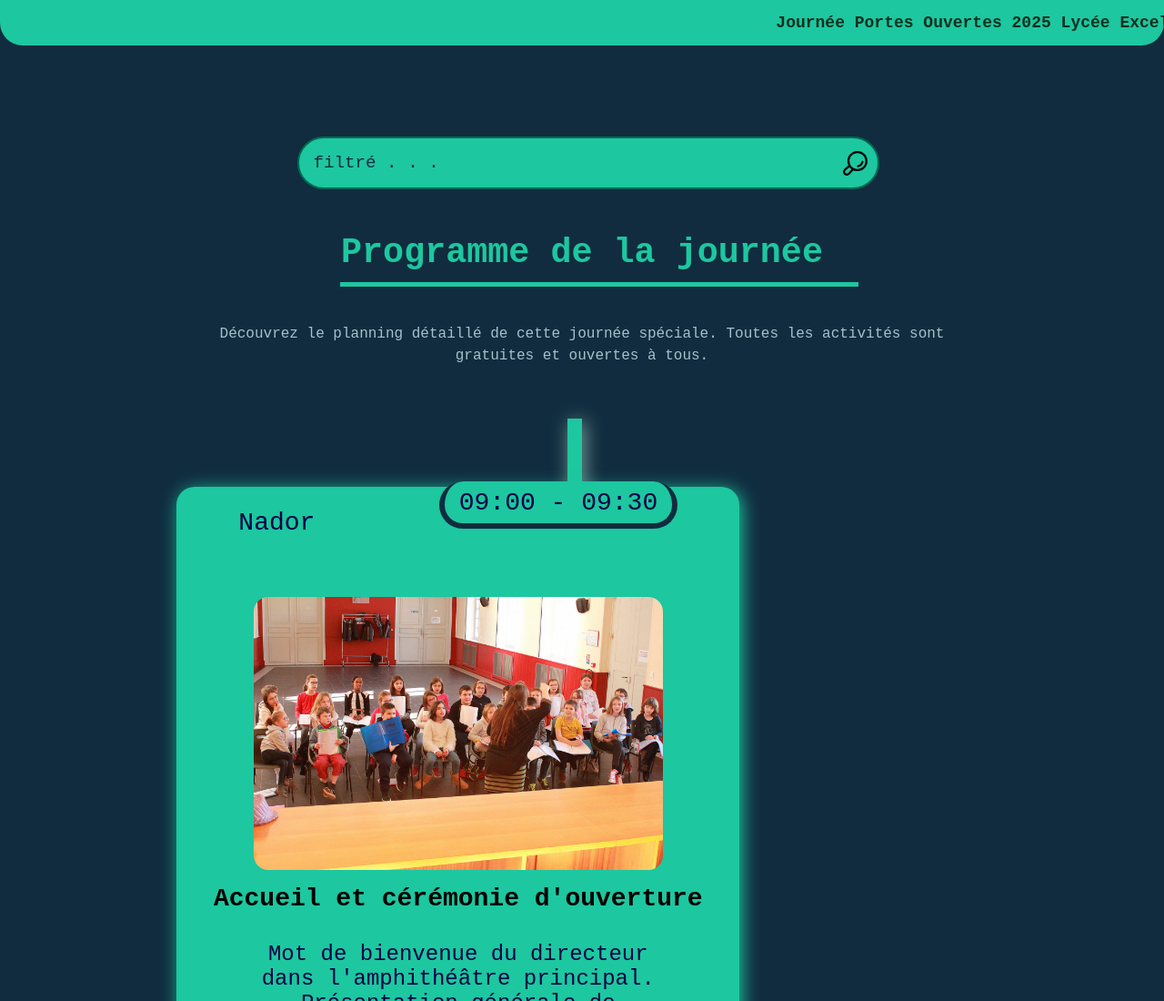
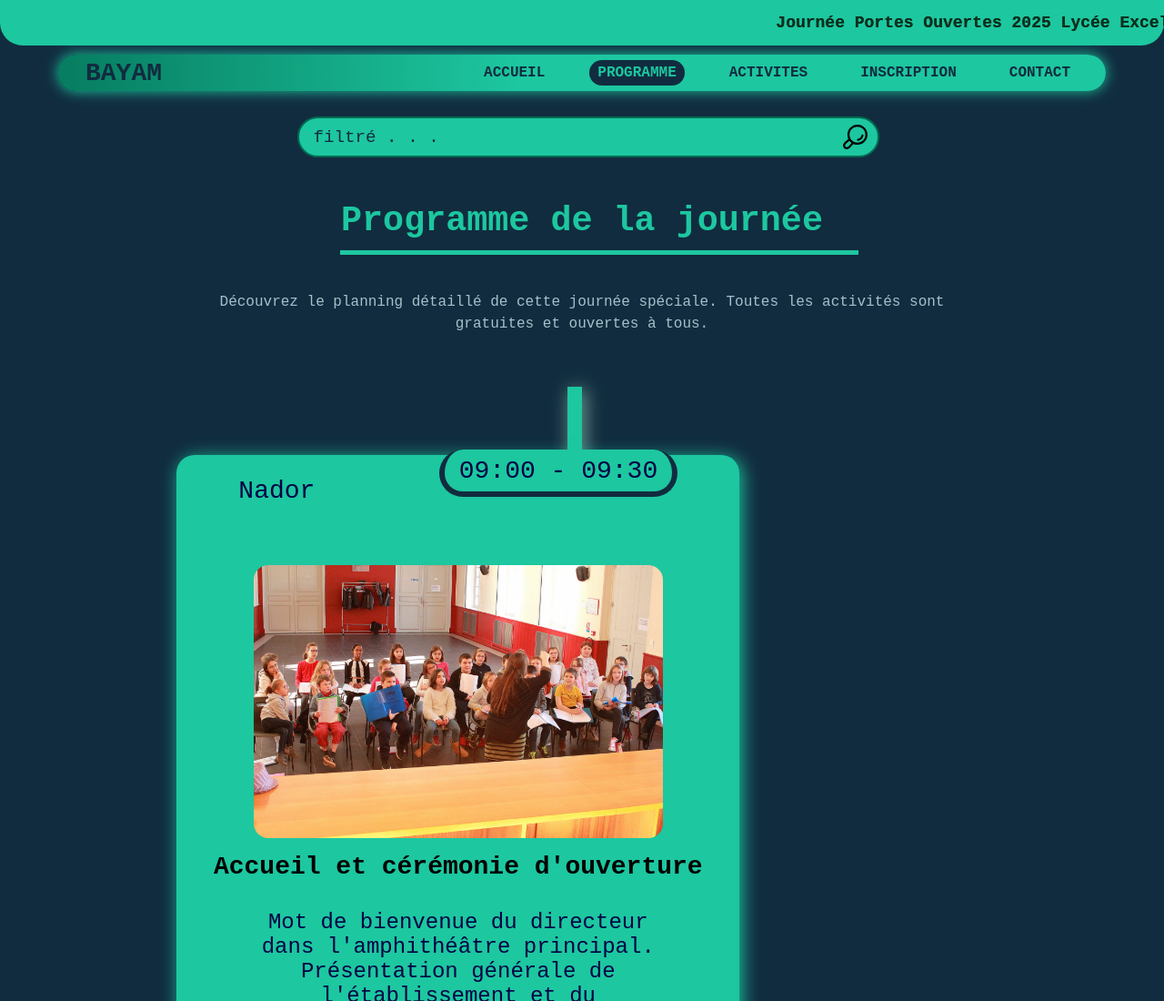
Before and after one commit to ferd-aboubakr/Site-evenementiel-scolaire, a plain HTML site: page pages/Programme.html in a window 1280 px wide. Shown: the top 1100 px of the page at 91% size. Drawn offline with Linux system fonts and the light colour scheme.

Commit message:
menu changesd

```diff
--- a/assets/style.css
+++ b/assets/style.css
@@ -13,13 +13,24 @@
     --acceuil : #006B52;
     --accent-gradient : linear-gradient(90deg,rgba(7, 126, 98, 1) 1%, rgba(29, 199, 160, 1) 44%);
 }
+
 @import url('https://fonts.googleapis.com/css2?family=Roboto+Mono:ital,wght@0,100..700;1,100..700&display=swap');
 
+.main-container {
+    width: 95%;
+    max-width: 1400px;
+    margin: 0 auto;
+    padding-top: 150px;
+}
+
 body {
+    overflow-x: hidden;
     background-color: var(--primary);
 }
 
-
+/* ---------------------------------
+(Offer)
+|  --------------------------------- */
 .offer{
     display: flex;
     justify-content: center;
@@ -29,15 +40,14 @@ body {
     text-align: center;
     height: 50px;
     background-color: #1DC7A0;
-    margin-bottom: 20px;
     border-radius: 0 0 25px 25px;
     position: fixed;
     top: 0;
+    width: 100%;
     left: 0;
-    width: 100%;
 }
 
-#offerTxt{
+.offerTxt{
     position: absolute;
     white-space: nowrap;
     animation: scroll-left 30s linear infinite;
@@ -56,6 +66,81 @@ body {
 }
 
 
+@keyframes appear{
+    from{
+        opacity: 0;
+        scale: 0.5;
+
+    }
+    to{
+        opacity: 1;
+        scale: 1;
+    }
+
+}
+
+.activiteTitle{
+    animation: appear linear;
+    animation-timeline: view() ;
+    animation-range: entry 0% cover 40%;
+}
+.content1{
+    animation: appear linear;
+    animation-timeline: view() ;
+    animation-range: entry 0% cover 40%;
+}
+
+
+
+.navbar{
+    display: flex;
+    height: 40px;
+    width: 90%;
+    justify-content: space-between;
+    align-items: center;
+    background: linear-gradient(90deg,rgba(7, 126, 98, 1) 1%, rgba(29, 199, 160, 1) 44%);
+    border-radius: 50px ;
+    padding: 10px 30px;
+    box-shadow: 0 0 15px var(--secondary);
+    backdrop-filter: blur(45px);
+    position: fixed;
+    top: 60px;
+    z-index: 1000;
+    left: 50%;
+    transform: translateX(-50%);
+}
+
+#logo{
+    color: var(--primary);
+    font-size: 28px;
+    font-weight: 900;
+}
+.navLogo{
+    text-decoration: none;
+    color: var(--primary);
+}
+
+.navBtn {
+    text-decoration: none;
+    font-size: 16px;
+    font-weight: 600;
+    color: var(--primary);
+    padding: 5px 9px;
+    border-radius: 25px;
+    transition: 0.3s ease-in-out;
+}
+
+.navBtn:hover {
+    background-color: #112C3F;
+    color: var(--secondary);
+}
+
+.navBtn.active {
+    background: var(--primary);
+    color: var(--secondary);
+    font-weight: bold;
+}
+/*--------------Menu Telephone--------------------*/
 #nav-icon1 {
     display: none;
     width: 35px;
@@ -97,6 +182,8 @@ ul{
 #nav-icon1.open span:nth-child(3) {
     transform: rotate(-45deg) translate(5px, -5px);
 }
+
+@media (max-width: 768px) {
   .navbar ul {
     display: none;
   }
@@ -127,13 +214,15 @@ z-index: 1500;
     text-decoration: none;
     padding: 12px 25px;
     border-radius: 30px;
+
     transition: background-color 0.3s ease;
   }
 
   .nav-links a:hover {
     background-color: var(--primary);
   }
-/* ------------ Moustafa ------------*/
+}
+/* -------------------- Moustafa -----------------------*/
 .page-programme{
     width: 100%;
     padding: 8rem 0;
@@ -154,7 +243,7 @@ z-index: 1500;
 }
 #gsearch{
   width: 100%;
-  padding: 1rem;
+  padding: 0.6rem 1rem;
   border-radius: 60px;
   background: var(--secondary);
   border: 2px solid var(--acceuil);
@@ -399,6 +488,15 @@ footer{
     }
 }
 @media screen and (max-width:768px) {
+/*--------------Nav-Bar------------------------------------------*/
+  #nav-icon1 {
+    display: block;
+    position: fixed;
+    top: 63px;
+    right: 51px;
+    z-index: 2001;
+  }
+/*----------------------------------------------------------------*/
     .filtre{
         width: 90%;
         padding: 0.3rem 0.8rem;
--- a/pages/Programme.html
+++ b/pages/Programme.html
@@ -9,22 +9,29 @@
     <link rel="stylesheet" href="../assets/style.css">
 </head>
 <body>
-
+    <section class="Accueil">
         <header>
-        <div class="offer">
-            <p id="offerTxt">Journée Portes Ouvertes 2025 Lycée Excellence - Samedi 15 Mars 2025 | 9h00 - 18h00</p>
-        </div>
             <div class="navbar">
-            <h3 id="logo"><a href="index.html" class="navLogo">BAYAM</a></h3>
-            <ul>
-                <li><a href="../index.html" class="navBtn">ACCUEIL</a></li>
-                <li><a href="Programme.html" class="navBtn">PROGRAMME</a></li>
-                <li><a href="activities.html" class="navBtn active">ACTIVITES</a></li>
-                <li><a href="inscription.html" class="navBtn">INSCRIPTION</a></li>
+                <h3 id="logo"><a href="index.html" class="navLogo">BAYAM</a></h3 >
+                <ul class="nav-links">
+                    <li><a href="index.html" class="navBtn">ACCUEIL</a></li>
+                    <li><a href="/pages/Programme.html" class="navBtn active">PROGRAMME</a></li>
+                    <li><a href="/pages/activities.html" class="navBtn">ACTIVITES</a></li>
+                    <li><a href="/pages/inscription.html" class="navBtn">INSCRIPTION</a></li>
                     <li><a href="" class="navBtn">CONTACT</a></li>
                 </ul>
             </div>
+            <div class="offer">
+                <p class="offerTxt">Journée Portes Ouvertes 2025 Lycée Excellence - Samedi 15 Mars 2025 | 9h00 - 18h00   --- Journée Portes Ouvertes 2025 Lycée Excellence - Samedi 15 Mars 2025 | 9h00 - 18h00 </p>
+                <p class="offerTxt">Journée Portes Ouvertes 2025 Lycée Excellence - Samedi 15 Mars 2025 | 9h00 - 18h00   --- Journée Portes Ouvertes 2025 Lycée Excellence - Samedi 15 Mars 2025 | 9h00 - 18h00 </p>
+            </div>
+            <div id="nav-icon1">
+                <span></span>
+                <span></span>
+                <span></span>
+            </div>
         </header>
+    </section>
         <main id="programme" class="page-programme">
             <div class="filtre">
                 <input type="search" id="gsearch" name="gsearch" placeholder="filtré . . .">
@@ -124,8 +131,15 @@
         <footer>
             <p>© 2025 Lycée Excellence - Tous droits réservés</p>
         </footer>
-    </section>
 
+   <script>
+        const burger = document.getElementById('nav-icon1');
+        const navLinks = document.querySelector('.nav-links');
 
+        burger.addEventListener('click', () => {
+        burger.classList.toggle('open');
+        navLinks.classList.toggle('active');
+    });
+</script>
 </body>
 </html>
```
Lines whose indentation alone changed are shown as unchanged.
